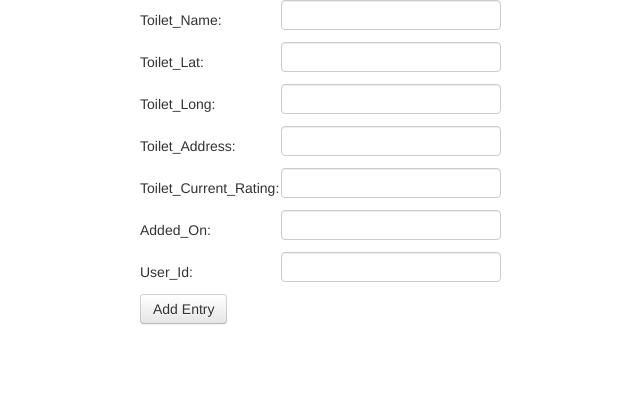
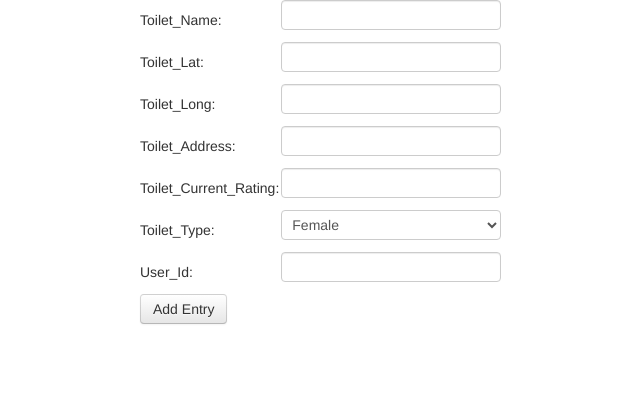
Before and after one commit to femmerling/sanhack2012, a Flask app: page /toilet/add/ in a window 1280 px wide. Shown: the part 121-537 px from the top of the page, without its empty margins (211-851 px from the left). Run offline with Flask 2, Linux system fonts and the light colour scheme.

Commit message:
Changed the toilet data display and management

```diff
--- a/backend/app/templates/toilet.html
+++ b/backend/app/templates/toilet.html
@@ -13,6 +13,7 @@
 					<th>Address</th>
 					<th>Rating</th>
 					<th>Added On</th>
+					<th>Toilet Type</th>
 					<th>User</th>
 					<th colspan="2">&nbsp;</th>
 				</tr>
@@ -28,6 +29,7 @@
 					<td>{{ entry.toilet_address }}</td>
 					<td>{{ entry.toilet_current_rating }}</td>
 					<td>{{ entry.added_on }}</td>
+					<td>{{ entry.toilet_type }}</td>
 					<td>{{ entry.user_id }}</td>
 					<td><a class="btn" href="/toilet/edit/{{ entry.id }}">Edit</a></td>
 					<td><a class="btn" href="/toilet/delete/{{ entry.id }}">Delete</a></td>
--- a/backend/app/templates/toilet_add.html
+++ b/backend/app/templates/toilet_add.html
@@ -25,8 +25,16 @@
 					<td><input type="text" name="toilet_current_rating"/></td>
 				</tr>
 				<tr>
-					<td>Added_On:</td>
-					<td><input type="text" name="added_on"/></td>
+					<td>Toilet_Type:</td>
+					<td>
+						<select name="toilet_type">
+							<option value="0">Female</option>
+							<option value="1">Male</option>
+							<option value="2">General</option>
+						</select>
+					</td>
+				</tr>
+				<tr>
 				</tr>
 				<tr>
 					<td>User_Id:</td>
```
Also changed, not shown: backend/app/templates/toilet_edit.html (+8 -2 lines).
